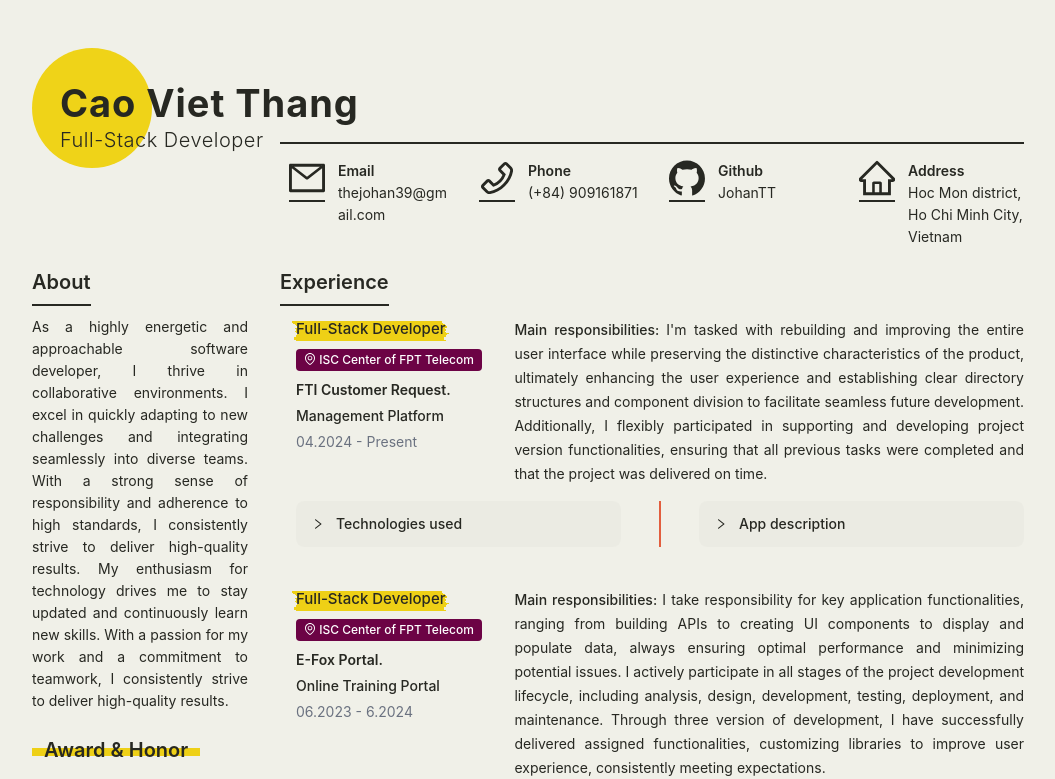
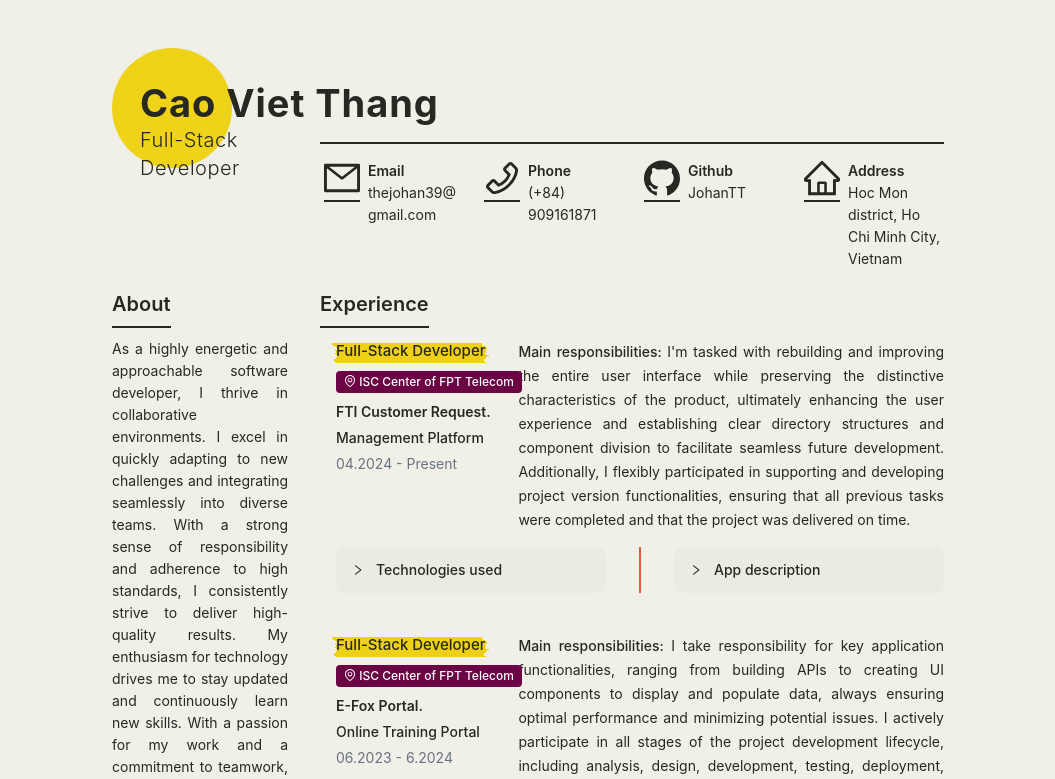
Before and after one commit to JohanTT/Ram-Resume, a React (Create React App) app: page / in a window 1280 px wide. Shown: the top 779 px of the page, without its empty margins (112-1167 px from the left). Built offline with nearby package versions, Linux system fonts and the light colour scheme.

Commit message:
Refactor index.css to update body padding in index.css

```diff
--- a/src/index.css
+++ b/src/index.css
@@ -9,7 +9,7 @@ body {
   -webkit-font-smoothing: antialiased;
   -moz-osx-font-smoothing: grayscale;
   background: #f0f0e8;
-  padding: 2.5rem 5rem;
+  padding: 2.5rem 10rem;
 }
 
 code {
```
